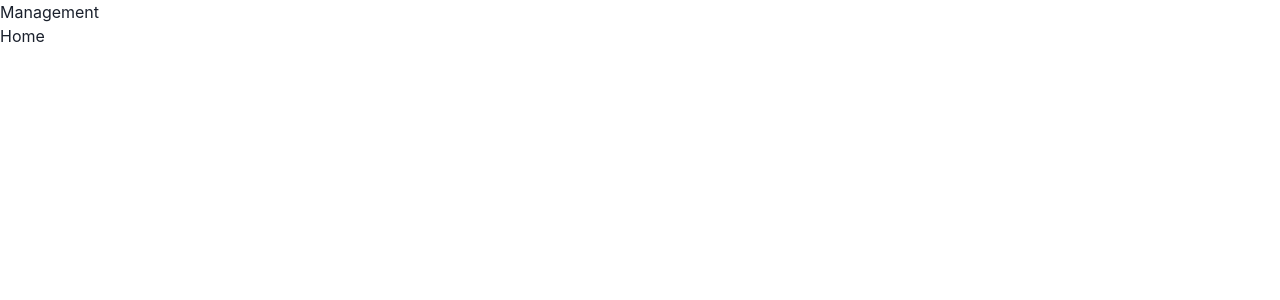
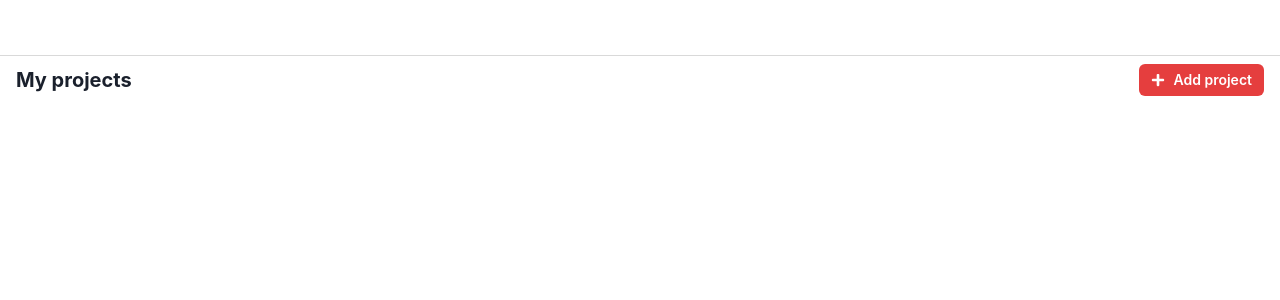
Before and after one commit to fom78/project-management, a React (Create React App) app: page / in a window 1280 px wide. Shown: the top 300 px of the page. Built offline with nearby package versions, Linux system fonts and the light colour scheme.

Commit message:
add navbar, header and Btn

```diff
--- a/package.json
+++ b/package.json
@@ -13,6 +13,7 @@
     "framer-motion": "^6.3.3",
     "react": "18.1.0",
     "react-dom": "18.1.0",
+    "react-icons": "^4.3.1",
     "react-router-dom": "^6.3.0",
     "react-scripts": "5.0.1",
     "web-vitals": "2.1.4",
--- a/src/App.js
+++ b/src/App.js
@@ -1,11 +1,12 @@
+import Navbar from 'components/Navbar'
 import RoutesWeb from 'routes'
 import './App.css'
 
 function App () {
   return (
     <>
-    <h1> Management</h1>
-    <RoutesWeb />
+      <Navbar />
+      <RoutesWeb />
     </>
   )
 }
--- /dev/null
+++ b/src/components/Btn.js
@@ -0,0 +1,14 @@
+import { Button } from '@chakra-ui/react'
+
+export default function Btn ({ children, Icon, ...rest }) {
+  return (
+    <Button
+      leftIcon={Icon && <Icon />}
+      colorScheme='red'
+      color='white'
+      {...rest}
+    >
+      {children}
+    </Button>
+  )
+}
--- /dev/null
+++ b/src/components/Header.js
@@ -0,0 +1,20 @@
+import { Box, Container, Text } from '@chakra-ui/react'
+
+export default function Header ({ text, children }) {
+  return (
+    <Container maxW='container.xl' px={{ base: 0, md: 4 }}>
+      <Box
+        bgColor='white'
+        py={{ base: 2 }}
+        px={{ base: 4, md: 0 }}
+        display='flex'
+        alignItems='center'
+      >
+        <Text fontSize='xl' fontWeight='bold' flex='1'>
+          {text}
+        </Text>
+        {children}
+      </Box>
+    </Container>
+  )
+}
--- /dev/null
+++ b/src/components/Navbar.js
@@ -0,0 +1,15 @@
+import { Box, Container, Image } from '@chakra-ui/react'
+// import logo from 'assets/images/logo.png'
+import logo from 'assets/images/estoes10anos.gif'
+
+import React from 'react'
+
+export default function Navbar () {
+  return (
+    <Box borderBottom='1px solid' borderColor='#D9D9D9' maxH='56px'>
+      <Container maxW='container.xl' py={4}>
+        <Image height='35px' src={logo} />
+      </Container>
+    </Box>
+  )
+}
--- a/src/pages/Home.js
+++ b/src/pages/Home.js
@@ -1,6 +1,19 @@
+import { Box } from '@chakra-ui/react'
+import Btn from 'components/Btn'
+import Header from 'components/Header'
+import { Link } from 'react-router-dom'
+import { FaPlus } from 'react-icons/fa'
 
 export default function Home () {
   return (
-    <div>Home</div>
+    <Box>
+      <Header text='My projects'>
+        <Link to='/project/add'>
+          <Btn Icon={FaPlus} size='sm'>
+            Add project
+          </Btn>
+        </Link>
+      </Header>
+    </Box>
   )
 }
```
Also changed, not shown: 1 other file (tests, documents, lock files or other folders).
